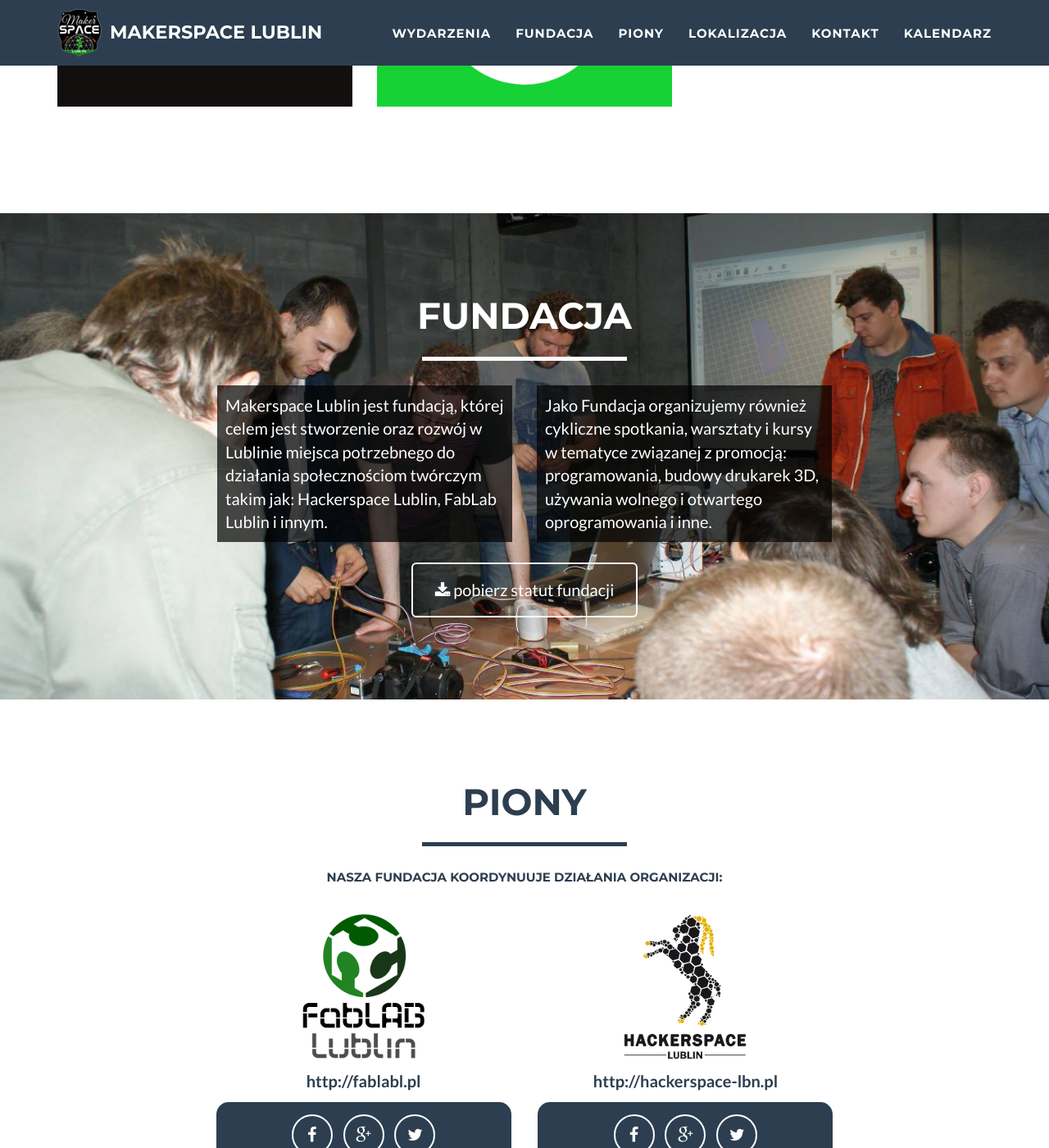
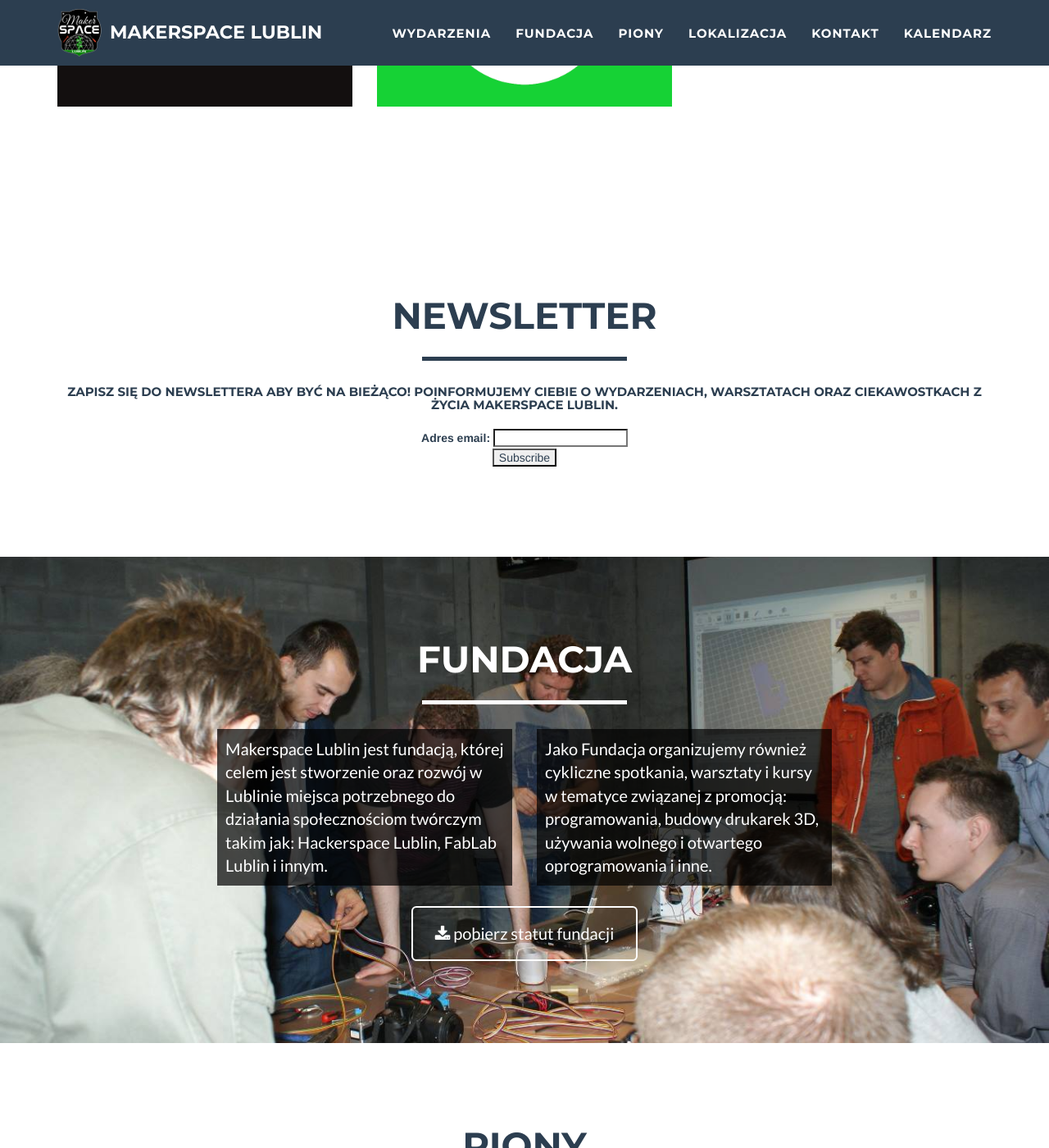
Before and after one commit to MakerspaceLublin/MakerspaceWebsite, a Jekyll site: the page built from index.html, in a window 1280 px wide and 1400 px high, scrolled down 1174 px. Shown: the whole window at 82% size. Built offline with Jekyll 4.4.1, drawn with Linux system fonts in a browser that asks for light colours; nearby versions of some CDN libraries; comment, search, counter and statistics services are not loaded.

Commit message:
Dodanie newslettera

```diff
--- a/index.html
+++ b/index.html
@@ -59,6 +59,47 @@
             </div>
         </div>
     </section>
+
+    <!-- Events Grid Section -->
+    <section id="portfolio">
+        <div class="container">
+            <div class="row">
+                <div class="col-lg-12 text-center" style="margin-bottom: 10px">
+                    <h2>Newsletter</h2>
+                    <hr class="star-primary">
+                    <h5>Zapisz się do newslettera aby być na bieżąco! Poinformujemy Ciebie o wydarzeniach, warsztatach oraz ciekawostkach z życia Makerspace Lublin.</h5>
+                </div>
+            </div>
+            <div class="row">
+                <div class="col-lg-12 text-center" style="margin-bottom: 10px">
+                    <!-- Begin MailChimp Signup Form -->
+                    <link href="//cdn-images.mailchimp.com/embedcode/classic-081711.css" rel="stylesheet" type="text/css">
+                    <style type="text/css">
+                    	#mc_embed_signup{background:#fff; clear:left; font:14px Helvetica,Arial,sans-serif; }
+                    	/* Add your own MailChimp form style overrides in your site stylesheet or in this style block.
+                    	   We recommend moving this block and the preceding CSS link to the HEAD of your HTML file. */
+                    </style>
+                    <div id="mc_embed_signup">
+                    <form action="//makerspace-lbn.us10.list-manage.com/subscribe/post?u=db8a46ed981cd5f2091d4512c&amp;id=b6b7e3e63a" method="post" id="mc-embedded-subscribe-form" name="mc-embedded-subscribe-form" class="validate" target="_blank" novalidate>
+                        <div id="mc_embed_signup_scroll">
+
+                    <div class="mc-field-group">
+                    	<label for="mce-EMAIL">Adres email:</label>
+                    	<input type="email" value="" name="EMAIL" class="required email" id="mce-EMAIL">
+                    </div>
+                    	<div id="mce-responses" class="clear">
+                    		<div class="response" id="mce-error-response" style="display:none"></div>
+                    		<div class="response" id="mce-success-response" style="display:none"></div>
+                    	</div>    <!-- real people should not fill this in and expect good things - do not remove this or risk form bot signups-->
+                        <div style="position: absolute; left: -5000px;"><input type="text" name="b_db8a46ed981cd5f2091d4512c_b6b7e3e63a" tabindex="-1" value=""></div>
+                        <div class="clear"><input type="submit" value="Subscribe" name="subscribe" id="mc-embedded-subscribe" class="button"></div>
+                        </div>
+                    </form>
+                    </div>
+                    <script type='text/javascript' src='//s3.amazonaws.com/downloads.mailchimp.com/js/mc-validate.js'></script><script type='text/javascript'>(function($) {window.fnames = new Array(); window.ftypes = new Array();fnames[0]='EMAIL';ftypes[0]='email';fnames[1]='FNAME';ftypes[1]='text';fnames[2]='LNAME';ftypes[2]='text';}(jQuery));var $mcj = jQuery.noConflict(true);</script>
+                    <!--End mc_embed_signup-->
+                </div>
+            </div>
+        </div>
+    </section>
 </div>
-
-<script type="text/javascript" src="//s3.amazonaws.com/downloads.mailchimp.com/js/signup-forms/popup/embed.js" data-dojo-config="usePlainJson: true, isDebug: false"></script><script type="text/javascript">require(["mojo/signup-forms/Loader"], function(L) { L.start({"baseUrl":"mc.us10.list-manage.com","uuid":"db8a46ed981cd5f2091d4512c","lid":"b6b7e3e63a"}) })</script>
```
